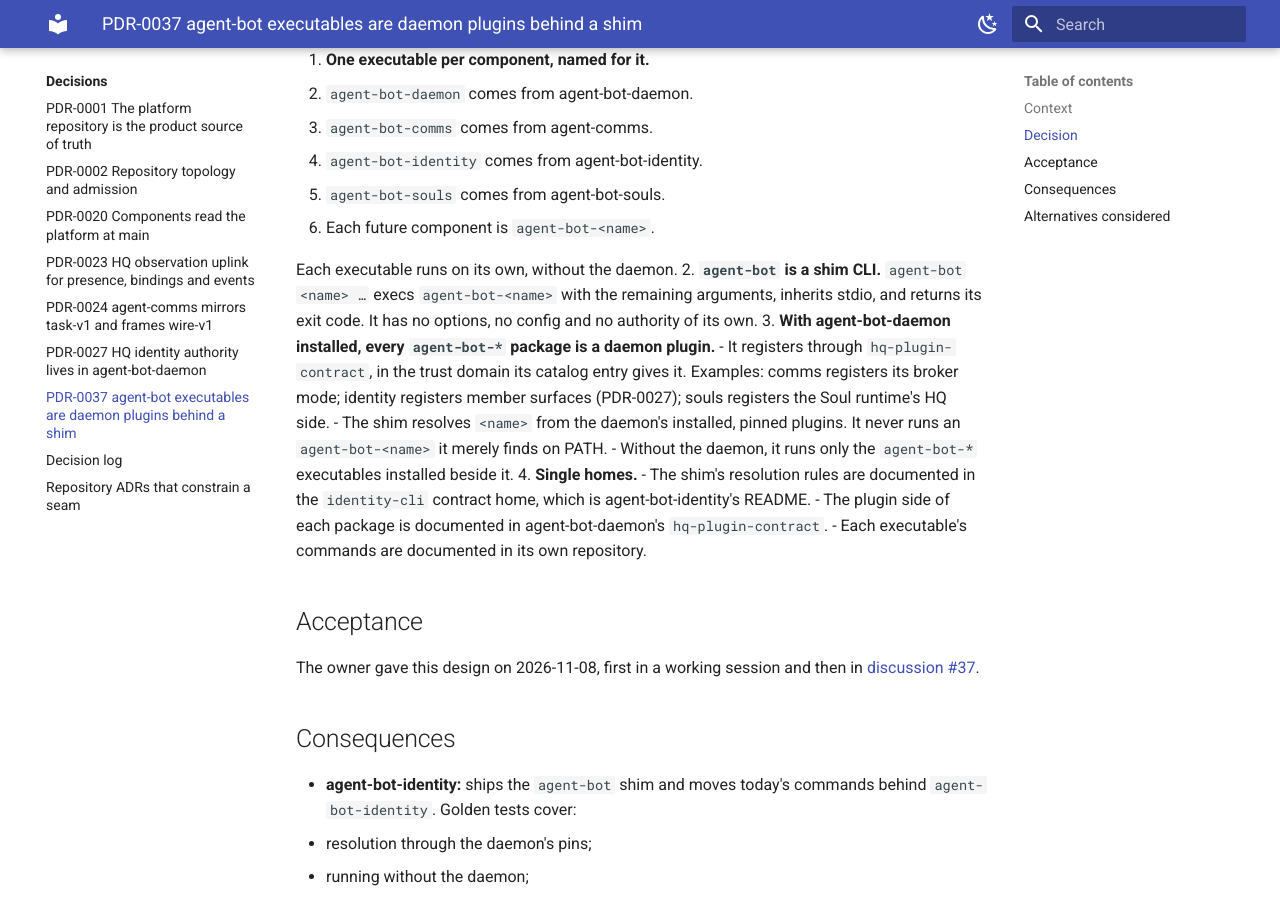
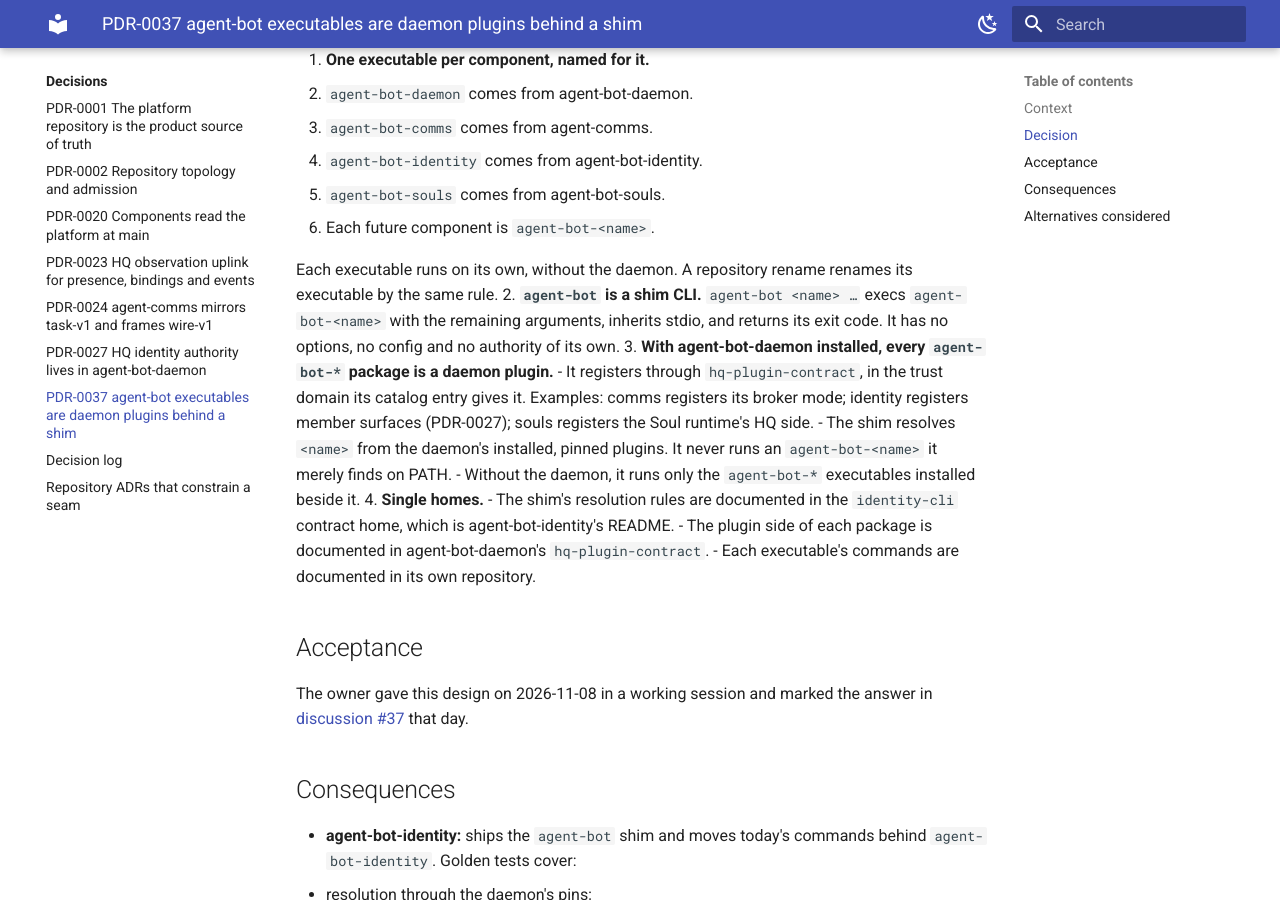
Before and after one commit to true-line/agent-bot-platform, an MkDocs documentation site: the page built from docs/04-decisions/PDR-0037-agent-bot-executables-are-daemon-plugins-behind-a-shim.md, in a window 1280 px wide and 900 px high, scrolled down 719 px. Built offline with MkDocs 1.6.1 and Material for MkDocs 9.7.7, drawn with Linux system fonts in a browser that asks for light colours.

Commit message:
PDR-0037: accepted (discussion #37 answer marked 2026-11-08)
Co-Authored-By: Claude Opus 5.5 <noreply@anthropic.com>
Co-authored-by: tidy-inlet-66 <agent_3d9ab2ac-9c97-442c-9bfa-8fcf497ded66@souls.agent-bot.invalid>
Agent-Identity: agent_3d9ab2ac-9c97-442c-9bfa-8fcf497ded66

```diff
--- a/docs/04-decisions/PDR-0037-agent-bot-executables-are-daemon-plugins-behind-a-shim.md
+++ b/docs/04-decisions/PDR-0037-agent-bot-executables-are-daemon-plugins-behind-a-shim.md
@@ -27,7 +28,7 @@ Each component ships its own `agent-bot-*` executable. `agent-bot` is a light sh
    - `agent-bot-souls` comes from agent-bot-souls.
    - Each future component is `agent-bot-<name>`.
 
-   Each executable runs on its own, without the daemon.
+   Each executable runs on its own, without the daemon. A repository rename renames its executable by the same rule.
 2. **`agent-bot` is a shim CLI.** `agent-bot <name> …` execs `agent-bot-<name>` with the remaining arguments, inherits stdio, and returns its exit code. It has no options, no config and no authority of its own.
 3. **With agent-bot-daemon installed, every `agent-bot-*` package is a daemon plugin.**
    - It registers through `hq-plugin-contract`, in the trust domain its catalog entry gives it. Examples: comms registers its broker mode; identity registers member surfaces (PDR-0027); souls registers the Soul runtime's HQ side.
@@ -40,7 +41,7 @@ Each component ships its own `agent-bot-*` executable. `agent-bot` is a light sh
 
 ## Acceptance
 
-The owner gave this design on 2026-11-08, first in a working session and then in [discussion #37](https://github.com/true-line/agent-bot-platform/discussions/37).
+The owner gave this design on 2026-11-08 in a working session and marked the answer in [discussion #37](https://github.com/true-line/agent-bot-platform/discussions/37) that day.
 
 ## Consequences
 
```
Also changed, not shown: other parts of docs/04-decisions/PDR-0037-agent-bot-executables-are-daemon-plugins-behind-a-shim.md (+2 -1 lines), docs/04-decisions/README.md (+1 -1 lines).
